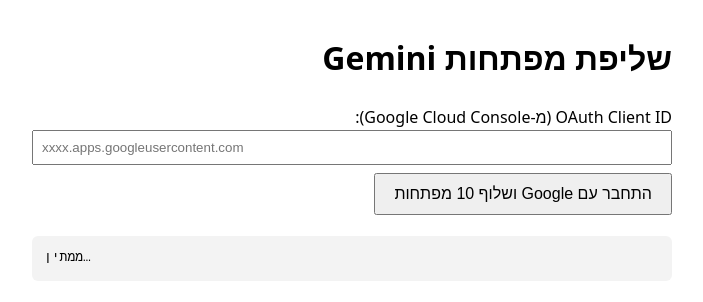
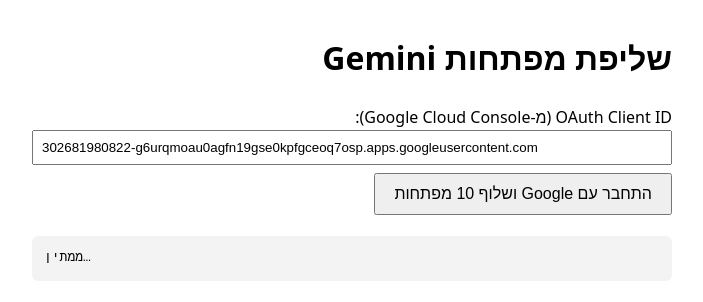
Before and after one commit to e7163323-art/WER, a plain HTML site: page index.html in a window 1280 px wide. Shown: the whole page, without its empty margins (288-991 px from the left). Drawn offline with Linux system fonts and the light colour scheme.

Commit message:
Add files via upload

```diff
--- a/index.html
+++ b/index.html
@@ -16,7 +16,7 @@
 <body>
 <h1>שליפת מפתחות Gemini</h1>
 <label>OAuth Client ID (מ-Google Cloud Console):</label>
-<input id="cid" placeholder="xxxx.apps.googleusercontent.com">
+<input id="cid" value="302681980822-g6urqmoau0agfn19gse0kpfgceoq7osp.apps.googleusercontent.com" placeholder="xxxx.apps.googleusercontent.com">
 <button id="login">התחבר עם Google ושלוף 10 מפתחות</button>
 <button id="dl">הורד קובץ מפתחות</button>
 <pre id="log">ממתין…</pre>
@@ -28,7 +28,6 @@ const $ = id => document.getElementById(id);
 const log = t => { $('log').textContent += '\n' + t; };
 let token = null, keys = [];
 
-try { $('cid').value = localStorage.getItem('cid') || ''; } catch(e){}
 
 $('login').onclick = () => {
   const cid = $('cid').value.trim();
```
